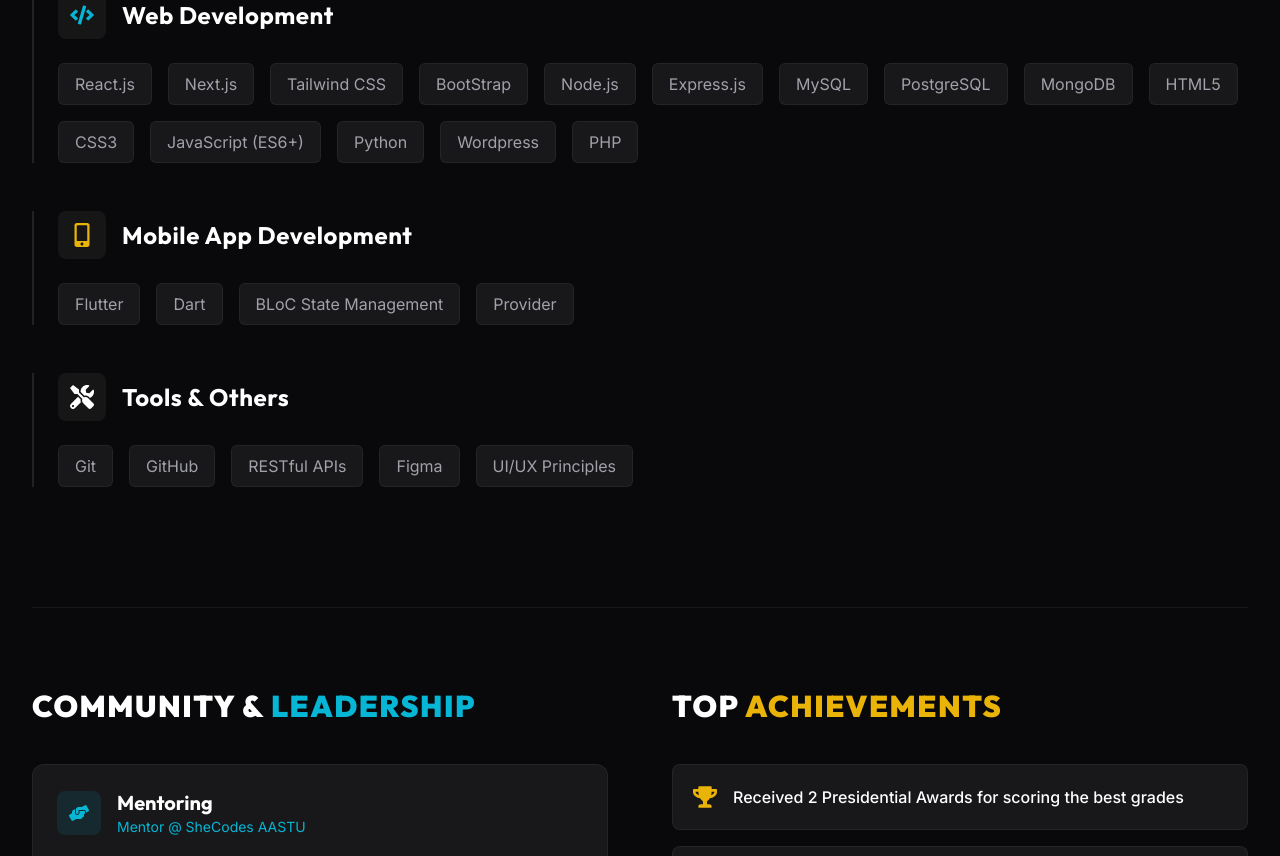
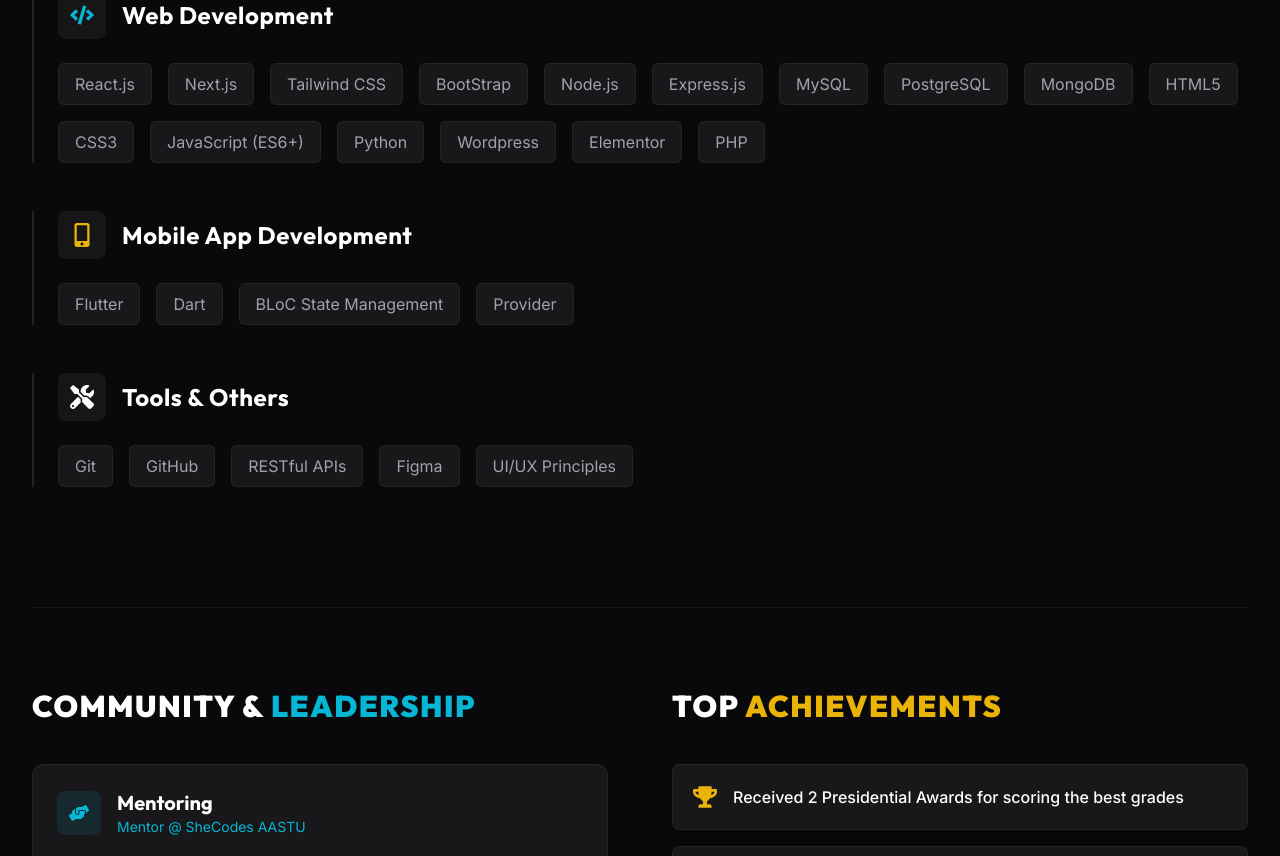
Before and after one commit to tsega7659/Portfolio, a React (Vite) app: page / in a window 1280 px wide. Shown: the part 2900-3756 px from the top of the page. Built offline with nearby package versions, Linux system fonts and the light colour scheme.

Commit message:
add SkillsSection component with categorized technologies and animations

```diff
--- a/src/components/SkillsSection.jsx
+++ b/src/components/SkillsSection.jsx
@@ -13,7 +13,7 @@
             category: "Web Development",
             icon: FaCode,
             color: "text-accentCyan",
-            skills: ["React.js", "Next.js", "Tailwind CSS", "BootStrap", "Node.js", "Express.js", "MySQL", "PostgreSQL", "MongoDB", "HTML5", "CSS3", "JavaScript (ES6+)", "Python", "Wordpress", "PHP"]
+            skills: ["React.js", "Next.js", "Tailwind CSS", "BootStrap", "Node.js", "Express.js", "MySQL", "PostgreSQL", "MongoDB", "HTML5", "CSS3", "JavaScript (ES6+)", "Python", "Wordpress", "Elementor", "PHP"]
         },
         {
             category: "Mobile App Development",
```
